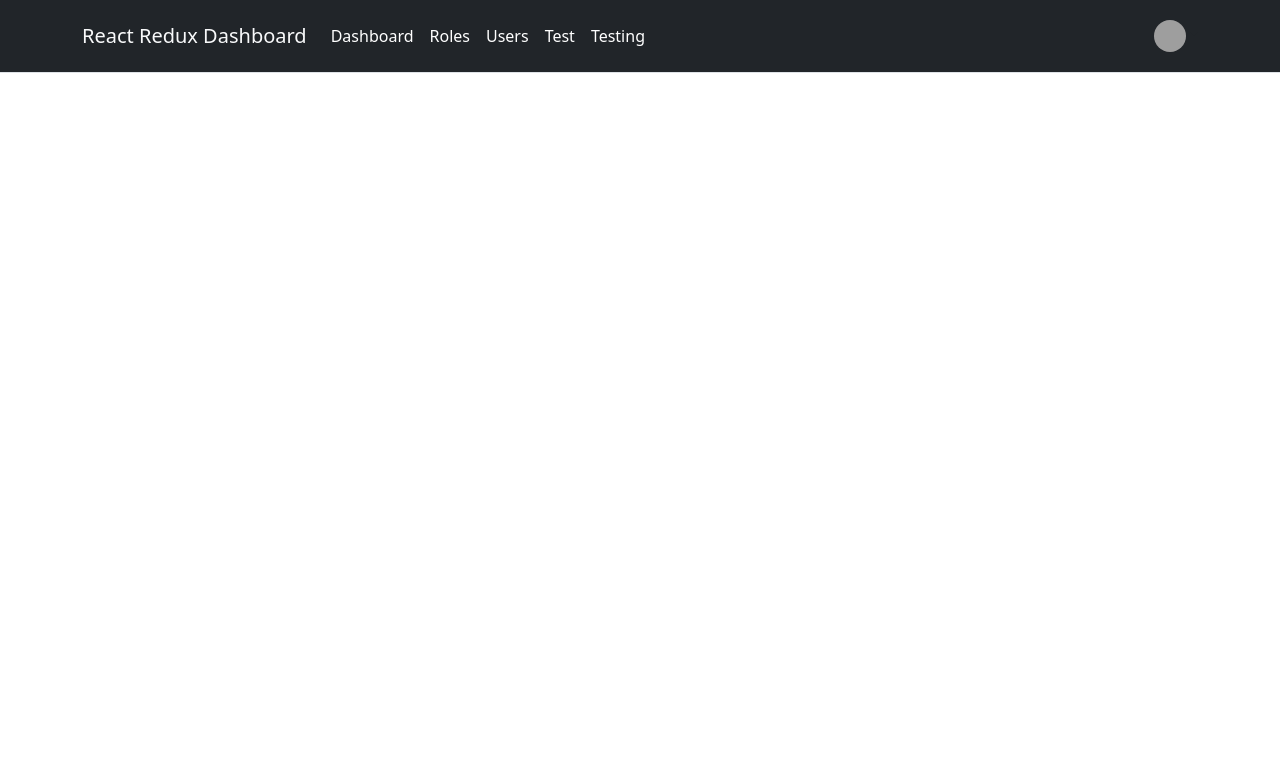
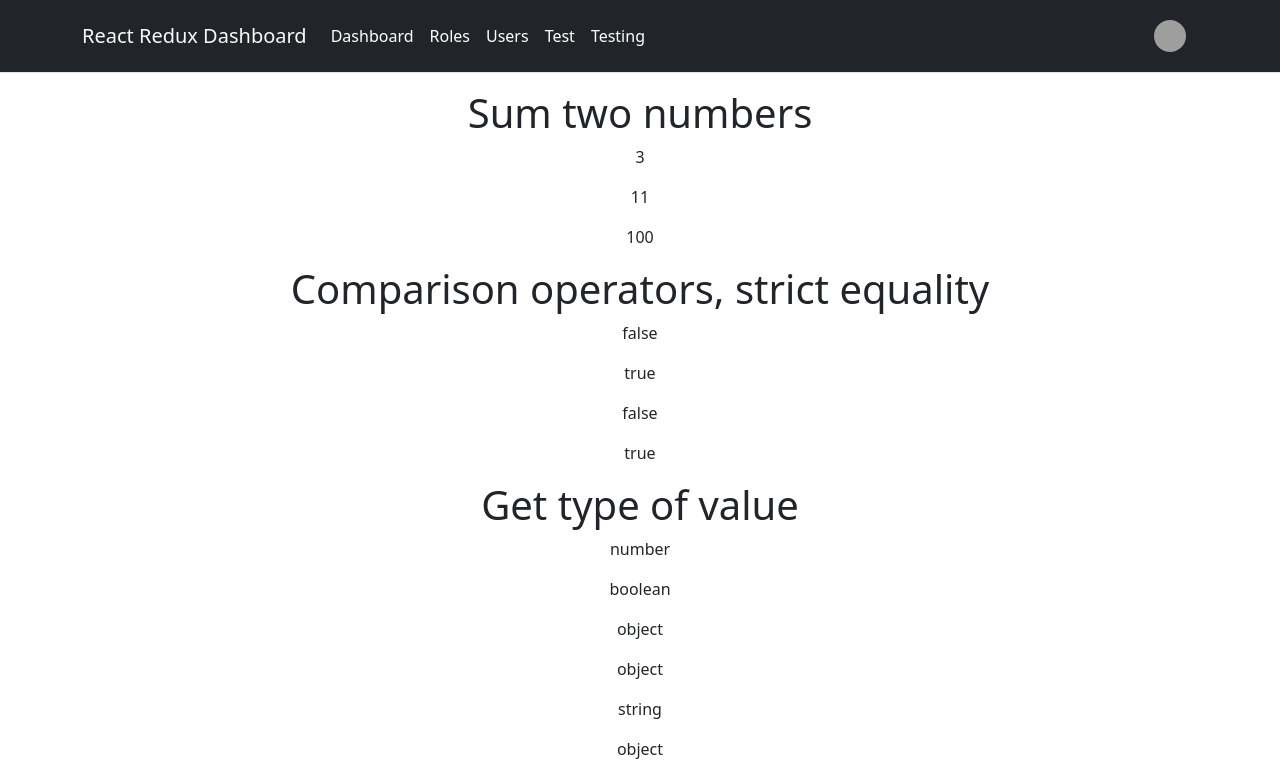
Before and after one commit to vinothsmart/react-redux-dashboard, a React (Create React App) app: page /jsc/fundamentals in a window 1280 px wide. Shown: the top 783 px of the page. Built offline with nearby package versions, Linux system fonts and the light colour scheme; grey boxes are pictures that could not be loaded.

Commit message:
updated file name

```diff
--- a/src/components/AppRouter.js
+++ b/src/components/AppRouter.js
@@ -13,7 +13,7 @@ import EffectHook from "./pages/Hooks/EffectHook";
 import RefHook from "./pages/Hooks/RefHook";
 import ReducerHook from "./pages/Hooks/ReducerHook";
 import StateHook from "./pages/Hooks/StateHook";
-import Basic from "./pages/JsChallage/Basic";
+import Fundamentals from "./pages/JsChallage/Fundamentals";
 import LayoutEffectHook from "./pages/Hooks/LayoutEffectHook";
 import ImperativeHandleHook from "./pages/Hooks/ImperativeHandleHook/ImperativeHandleHook";
 import ContextHook from "./pages/Hooks/ContextHook/ContextHook";
@@ -48,7 +48,7 @@ const AppRouter = () => {
       <Route exact path="/hooks/useContext" component={ContextHook} />
       <Route exact path="/hooks/useMemo" component={MemoHook} />
       <Route exact path="/hooks/useCallback" component={CallbackHook} />
-      <Route exact path="/jsc/basic" component={Basic} />
+      <Route exact path="/jsc/fundamentals" component={Fundamentals} />
       <Route exact path="/jsprepare/Part1" component={Part1} />
       <Route exact path="/jsprepare/Part2" component={Part2} />
       <Route exact path="/jsprepare/Part3" component={Part3} />
--- a/src/components/pages/JsChallage/Basic.js
+++ b/src/components/pages/JsChallage/Fundamentals.js
@@ -1,6 +1,6 @@
 import React from "react";
 
-const Basic = () => {
+const Fundamentals = () => {
   const sum = (a, b) => a + b;
 
   const compare = (a, b) => a === b;
@@ -262,4 +262,4 @@ const Basic = () => {
   );
 };
 
-export default Basic;
+export default Fundamentals;
```
